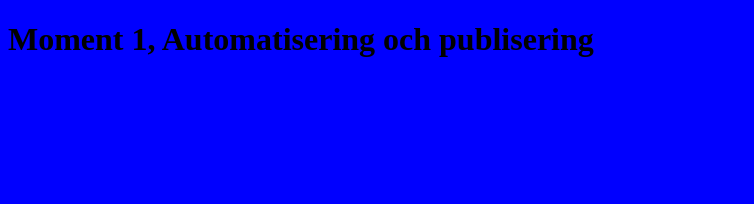
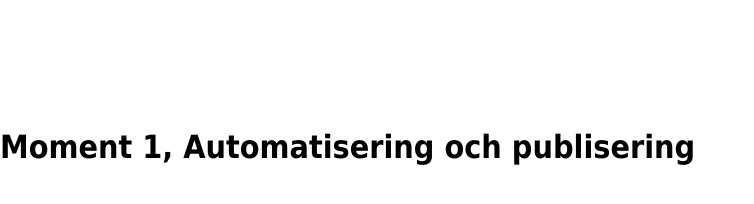
Before and after one commit to Rebexian87/moment1---Automatisering-och-publicering, a website built with Parcel: page src/index.html in a window 1280 px wide. Shown: the whole page, without its empty margins (0-754 px from the left). Built offline with nearby package versions, Linux system fonts and the light colour scheme.

Commit message:
Lagt till lite allmänna regler i css-fil

```diff
--- a/src/css/styles.css
+++ b/src/css/styles.css
@@ -1,3 +1,21 @@
-body {
-    background-color: blue;
+* {
+    margin: 0; /*Sätter marginalerna till 0*/
 }
+
+body  {font-family: Tahoma, sans-serif; } /*teckensnitt, som försöker använda Tahoma först*/
+
+h1 { /*Allmänna regler för h1*/
+    font-size: 2em;
+    margin: auto;
+    margin-top: 10%;
+    margin-bottom: 5%;
+
+}
+P { /*Allmänna regler för p*/
+    font-size: 1.3em;
+    line-height: 150%;
+
+}
+h2 { /*Allmänna regler för h2*/
+    font-size: 1.8em;
+}
```
